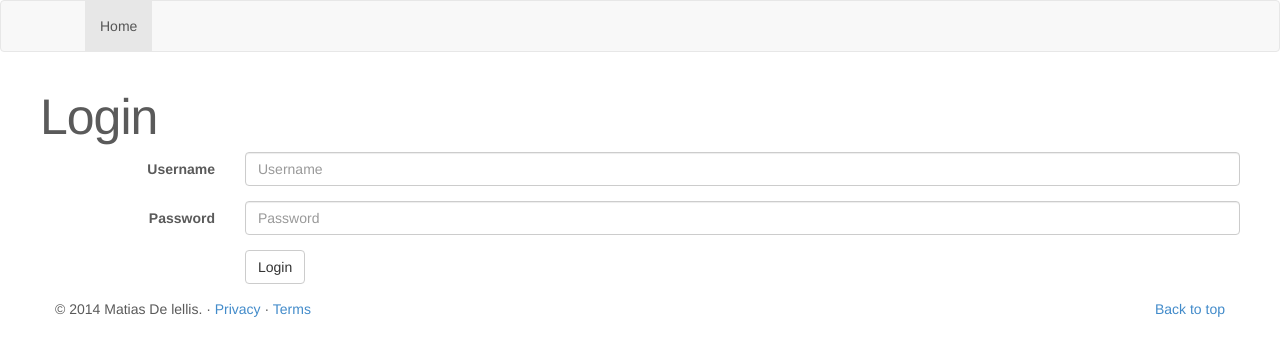
After one commit to matiasdelellis/myablog, a PHP site: template templates/loginView.php in a window 1280 px wide. The commit adds this page. Shown: the top 356 px of the page. Run offline with PHP 8.4, Linux system fonts and the light colour scheme; the template is opened without the code that fills it, so the values that code supplies are empty.

Commit message:
Add a so basic login system, Adds a login and logout button and put the link to composer. All dynamically, but it not verify absolutely nothing on the login. You only need a name, and didn't even check it.

```diff
--- /dev/null
+++ b/templates/loginView.php
@@ -0,0 +1,26 @@
+<?php $title = 'Login' ?>
+<?php ob_start() ?>
+<div class="row featurette">
+	<h2 class="featurette-heading">Login</h2>
+	<form class="form-horizontal" role="form" action="/includes/login.php" method="post" enctype="multipart/form-data">
+		<div class="form-group">
+			<label for="inputTitle" class="col-sm-2 control-label">Username</label>
+			<div class="col-sm-10">
+				<input type="text" class="form-control" name="inputUsername" placeholder="Username">
+			</div>
+		</div>
+		<div class="form-group">
+			<label for="inputTitle" class="col-sm-2 control-label">Password</label>
+			<div class="col-sm-10">
+				<input type="password" class="form-control" name="inputPassword" placeholder="Password">
+			</div>
+		</div>
+		<div class="form-group">
+			<div class="col-sm-offset-2 col-sm-10">
+				<button type="submit" class="btn btn-default">Login</button>
+			</div>
+		</div>
+	</form>
+</div>
+<?php $content = ob_get_clean() ?>
+<?php include 'myablogTemplate.php' ?>
--- a/templates/myablogTemplate.php
+++ b/templates/myablogTemplate.php
@@ -37,8 +37,18 @@
 					</div>
 					<div class="navbar-collapse collapse">
 						<ul class="nav navbar-nav">
-							<li class="active"><a href="/posts">Home</a></li>
-							<li><a href="/composer">Upload</a></li>
+							<li class="active">
+								<a href="/posts">Home</a>
+							</li>
+							<?php
+								if (mya_auth::instance()->is_logged())
+									echo "<li><a href='/composer'>Upload</a></li>";
+							?>
+						</ul>
+						<ul class="nav navbar-nav navbar-right">
+							</li>
+								<?php echo mya_auth::instance()->button() ?>
+							</li>
 						</ul>
 					</div>
 				</div>
```
Also changed, not shown: controller.php (+20 -1 lines), includes/auth.php (added, +30 -0 lines), includes/login.php (added, +13 -0 lines), index.php (+9 -0 lines), .htaccess.
